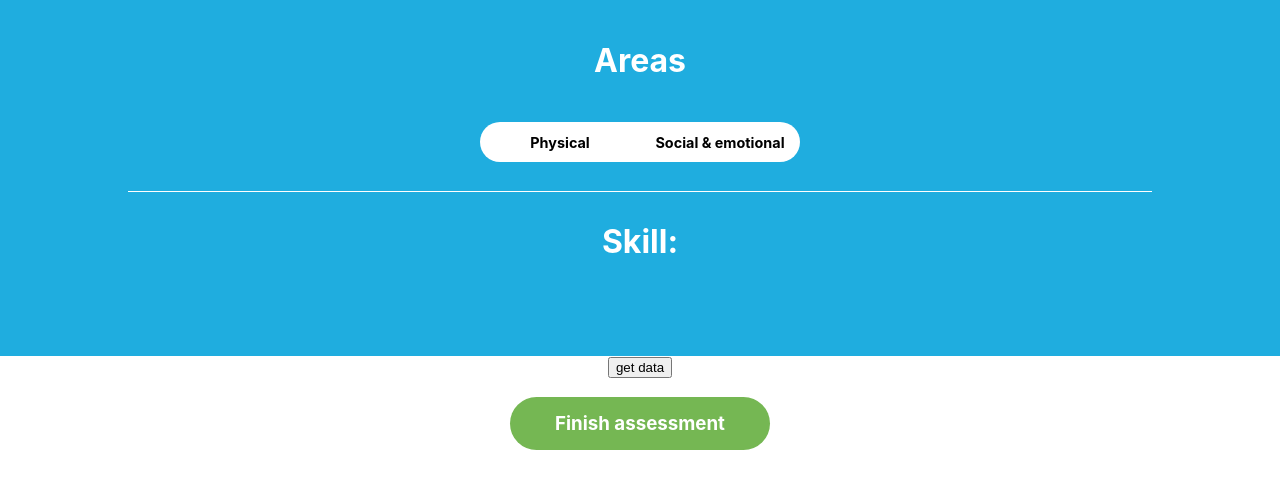
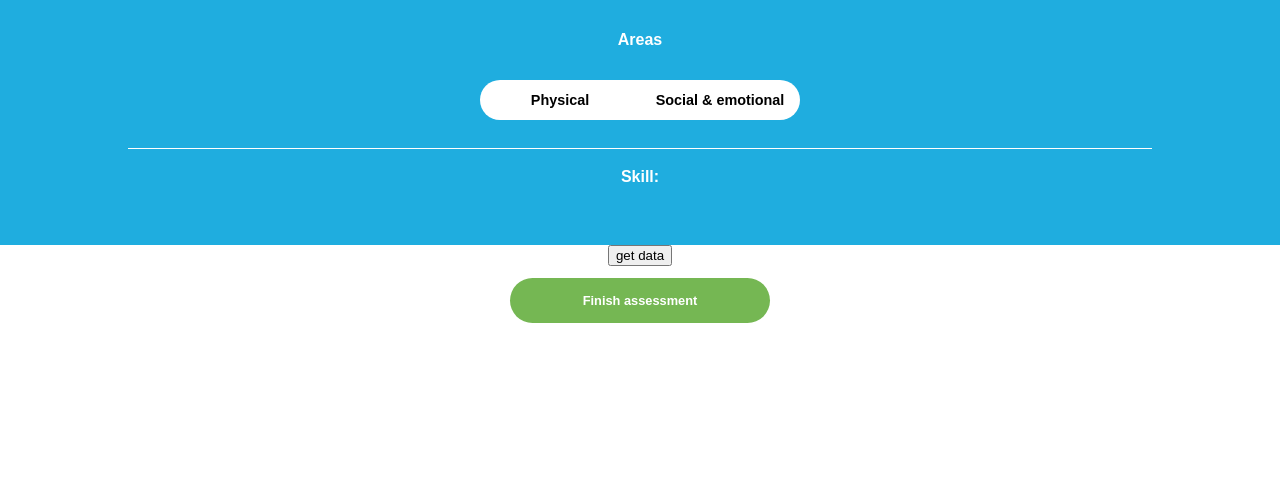
Before and after one commit to sajave/Kinedu, a React (Create React App) app: page / in a window 1280 px wide. Shown: the top 488 px of the page. Built offline with nearby package versions, Linux system fonts and the light colour scheme; the HTML template or start-up script is replaced by a standard one.

Commit message:
fix(client/index): chaged fonts and <h> weights and sizes

```diff
--- a/src/index.css
+++ b/src/index.css
@@ -1,13 +1,37 @@
 body {
   margin: 0;
-  font-family: -apple-system, BlinkMacSystemFont, 'Segoe UI', 'Roboto', 'Oxygen',
-    'Ubuntu', 'Cantarell', 'Fira Sans', 'Droid Sans', 'Helvetica Neue',
-    sans-serif;
+  font-family: "Varela Round", sans-serif;
   -webkit-font-smoothing: antialiased;
   -moz-osx-font-smoothing: grayscale;
 }
 
 code {
-  font-family: source-code-pro, Menlo, Monaco, Consolas, 'Courier New',
+  font-family: source-code-pro, Menlo, Monaco, Consolas, "Courier New",
     monospace;
 }
+
+.heading {
+  font-weight: 700;
+}
+.subheading {
+  font-weight: 300;
+}
+
+h1 {
+  font-size: 1rem;
+  font-weight: bold;
+}
+h2 {
+  font-size: 0.85em;
+  font-weight: bold;
+}
+h3 {
+  font-size: 0.8rem;
+}
+h4 {
+  font-size: 0.75rem;
+}
+h5 {
+  font-size: 0.75rem;
+  font-weight: lighter;
+}
```
